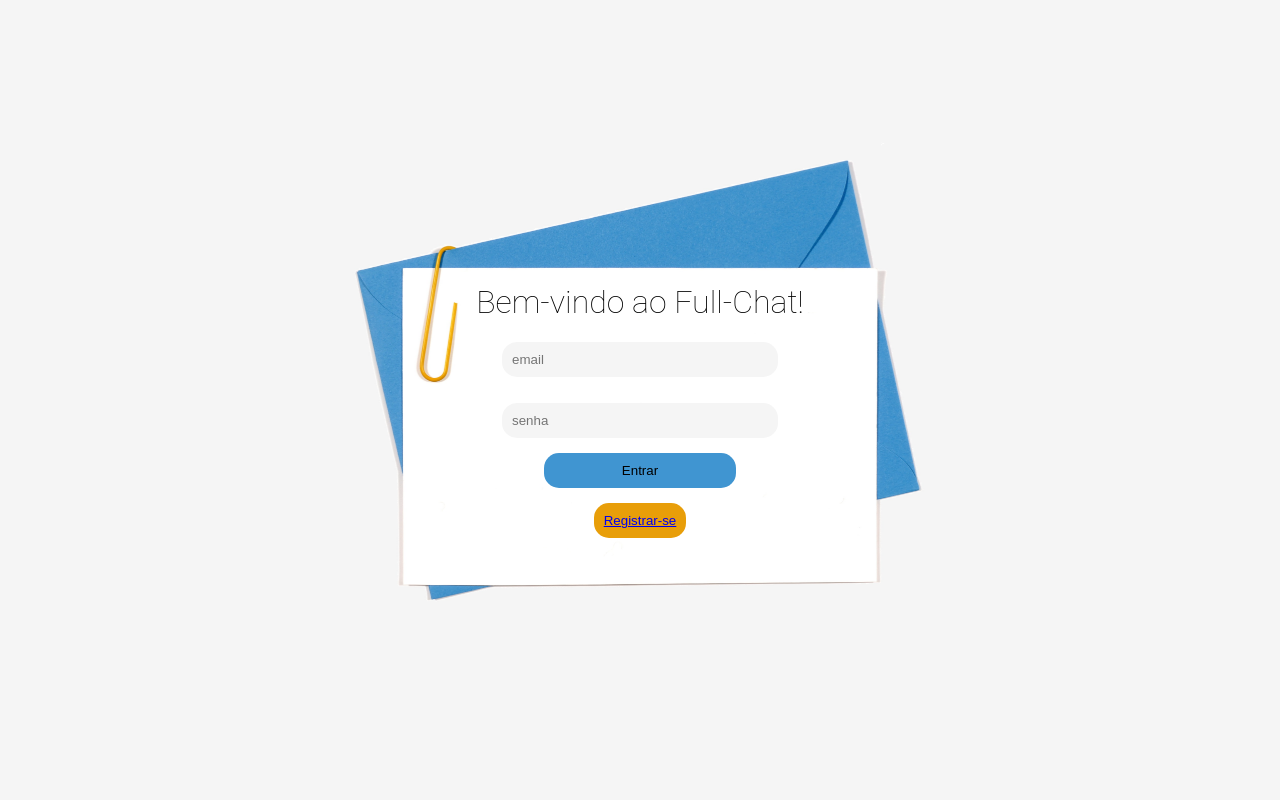
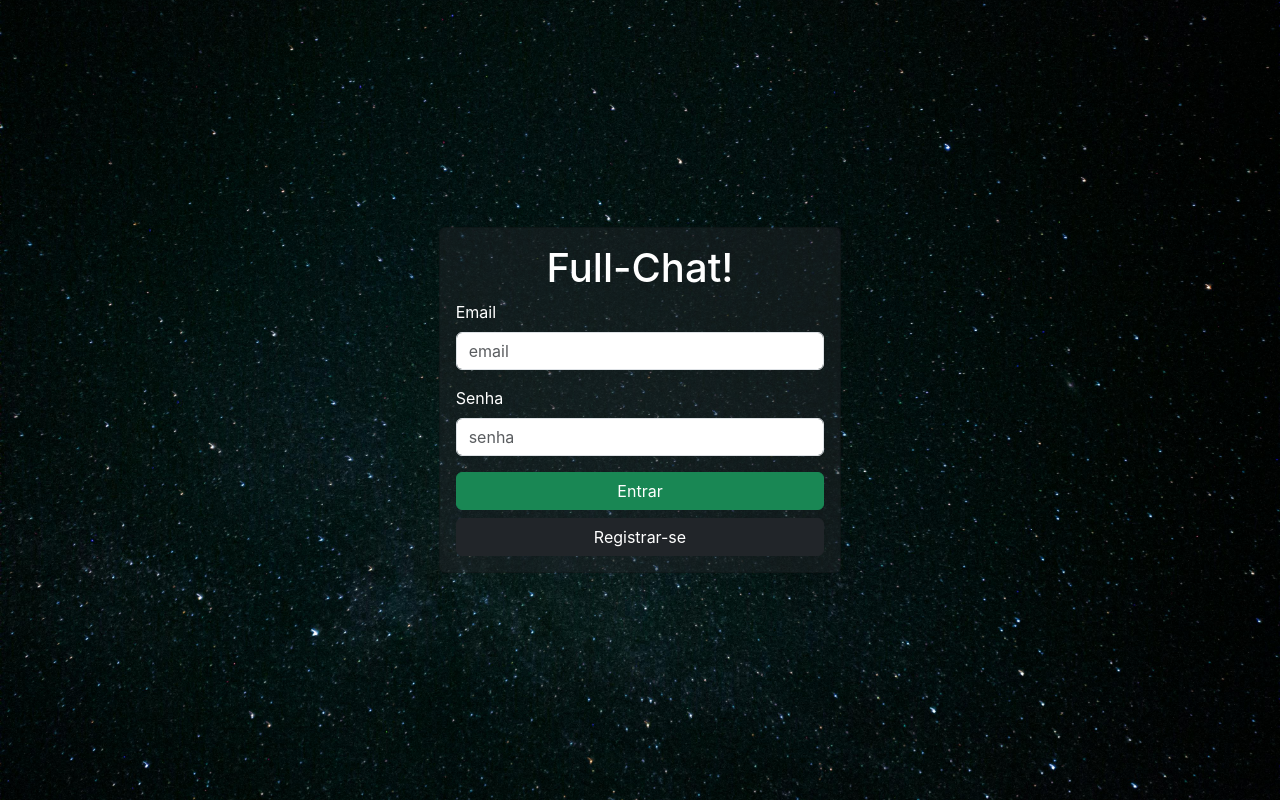
Before and after one commit to rslinsx/chat-mongodb, a React (Create React App) app in the folder front/chat-react-mongodb/: page /login in a window 1280 px wide. Built offline with nearby package versions, Linux system fonts and the light colour scheme; no server answers.

Commit message:
inicializando com bootstrap. primeiro tela de login

```diff
--- a/front/chat-react-mongodb/public/index.html
+++ b/front/chat-react-mongodb/public/index.html
@@ -24,6 +24,10 @@
       work correctly both with client-side routing and a non-root public URL.
       Learn how to configure a non-root public URL by running `npm run build`.
     -->
+
+    <!--Link bootstrap-->
+    <link href="https://cdn.jsdelivr.net/npm/bootstrap@5.3.3/dist/css/bootstrap.min.css" rel="stylesheet" integrity="sha384-QWTKZyjpPEjISv5WaRU9OFeRpok6YctnYmDr5pNlyT2bRjXh0JMhjY6hW+ALEwIH" crossorigin="anonymous">
+
     <title>Full-Chat</title>
   </head>
   <body>
--- a/front/chat-react-mongodb/src/components/layout/LoginForm.js
+++ b/front/chat-react-mongodb/src/components/layout/LoginForm.js
@@ -50,26 +50,34 @@ function LoginForm(){
 
 
     return(
-            <div className={styles.telaMaiorLogin}>
-                <h1>Bem-vindo ao Full-Chat!</h1>
-                <div className={styles.campoLoginESenha}>
-                    <div className={styles.digitarloginesenha}>
-                        <label htmlFor='email'></label>
-                        <input type="email" id="email" placeholder='email' onChange={setarEmail}></input>
-                    </div>
-                    <div className={styles.digitarloginesenha}>
-                        <label htmlFor='senha'> </label>
-                        <input type="password" id="senha" placeholder='senha' onChange={setarSenha} onKeyDown={(e)=>getEnterKey(e)}></input>
-                    </div>
-                </div>
-                <div className={styles.campoBotaoEntrar}>
-                    <button onClick={loginEnviar} >Entrar</button>
-                </div>
-                <div className={styles.campoBotaoRegistrar}>
-                    <button><Link to="/cadastro">Registrar-se</Link></button>
-                </div>
+            <div className="container-fluid">
+                        <div className="row justify-content-center align-items-center min-vh-100" id={styles.image}>
+                            <div className="col-9 col-sm-9 col-xl-4">
+                                <div className="card bg-dark bg-opacity-50">
+                                    <div className="card-body">
+                                            <h1 className="card-title text-white justify-content-center text-center">Full-Chat!</h1>
+                                            <div>
+                                                <div className="mb-3">
+                                                    <label htmlFor='email' className="form-label text-white">Email</label>
+                                                    <input type="email" id="email" placeholder='email' className="form-control" onChange={setarEmail}></input>
+                                                </div>
+                                                <div className="mb-3">
+                                                    <label htmlFor='senha' className="form-label text-white">Senha </label>
+                                                    <input type="password" id="senha" placeholder='senha' className="form-control" onChange={setarSenha} onKeyDown={(e)=>getEnterKey(e)}></input>
+                                                </div>
+                                            </div>
+                                            <div className="d-grid gap-2">
+                                                <button onClick={loginEnviar} className="btn btn-success">Entrar</button>
+                                                <button className="btn btn-dark">
+                                                    <Link to="/cadastro" className="text-white text-decoration-none">Registrar-se</Link>
+                                                </button>
+                                            </div>
+                                    </div>
+                                </div>
+                            </div>
+                        </div>
+            </div>
 
-            </div>
 
     )
 };
--- a/front/chat-react-mongodb/src/components/layout/LoginForm.module.css
+++ b/front/chat-react-mongodb/src/components/layout/LoginForm.module.css
@@ -1,85 +1,6 @@
-body{
-    background-color: whitesmoke;
-}
-
-
-.telaMaiorLogin {
-    display: flex;
-    flex-direction: column;
-    justify-content: center;
-    align-items: center;
-    width: 600px;
-    height: 600px;
-    position: absolute;
-    top: 50%;
-    left: 50%;
-    transform: translate(-50%, -50%);
-    background-image: url('../../imagemlogin.jpg');
+#image {
+    background-image: url(../../pexels-igor-dedik-10638623.jpg);
     background-size: cover;
     background-position: center;
+    background-repeat: no-repeat;
 }
-.telaMaiorLogin h1 {
-    font-family: 'Roboto', sans-serif;
-    font-weight: 100;
-}
-
-
-.campoLoginESenha{
-    display: flex;
-    flex-direction: column;
-    justify-content: space-between;
-    align-items: center;
-    width: 20vw;
-    height: 12vh;
-}
-
-.digitarloginesenha input {
-    padding: 10px;
-    width: 20vw;
-    border: none;
-    border-radius: 15px;
-    background-color: whitesmoke;
-}
-
-.digitarloginesenha input:focus {
-    outline: none;
-    border: none;
-}
-
-.campoSenha input{
-    margin-right: 5px;
-}
-
-
-.campoBotaoEntrar {
-    display: flex;
-    justify-content: center;
-    margin-top: 15px;
-
-}
-
-.campoBotaoEntrar button {
-    padding: 10px;
-    width: 110px;
-    border-radius: 15px;
-    border: none;
-    width: 15vw;
-    background-color: #4095D1;
-    transition: background-color 0.4s ease;
-}
-
-.campoBotaoEntrar button:hover {
-    background-color: #E89E09;
-}
-
-
-.campoBotaoRegistrar button {
-    display: flex;
-    justify-content: center;
-    margin-top: 15px;
-    background-color: #E89E09;
-    border: none;
-    border-radius: 15px;
-    padding: 10px;
-    text-decoration: none;
-}
```
Also changed, not shown: front/chat-react-mongodb/src/pexels-igor-dedik-10638623.jpg (added).
